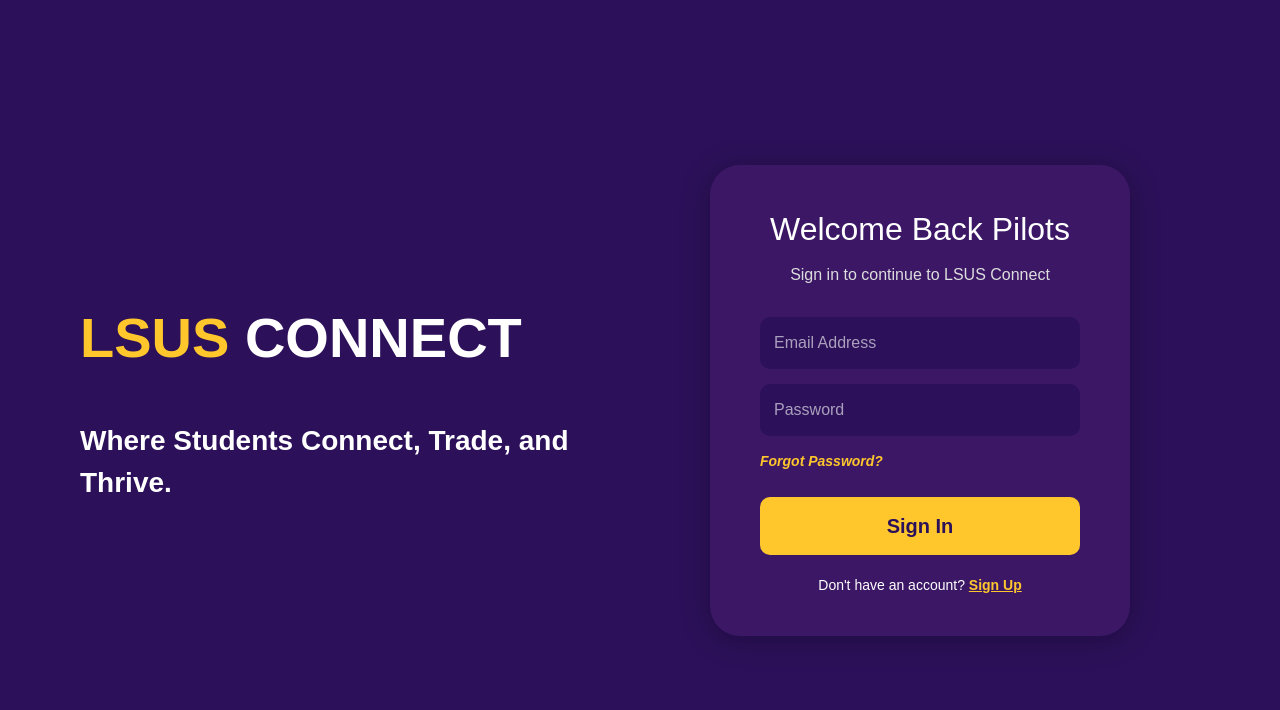
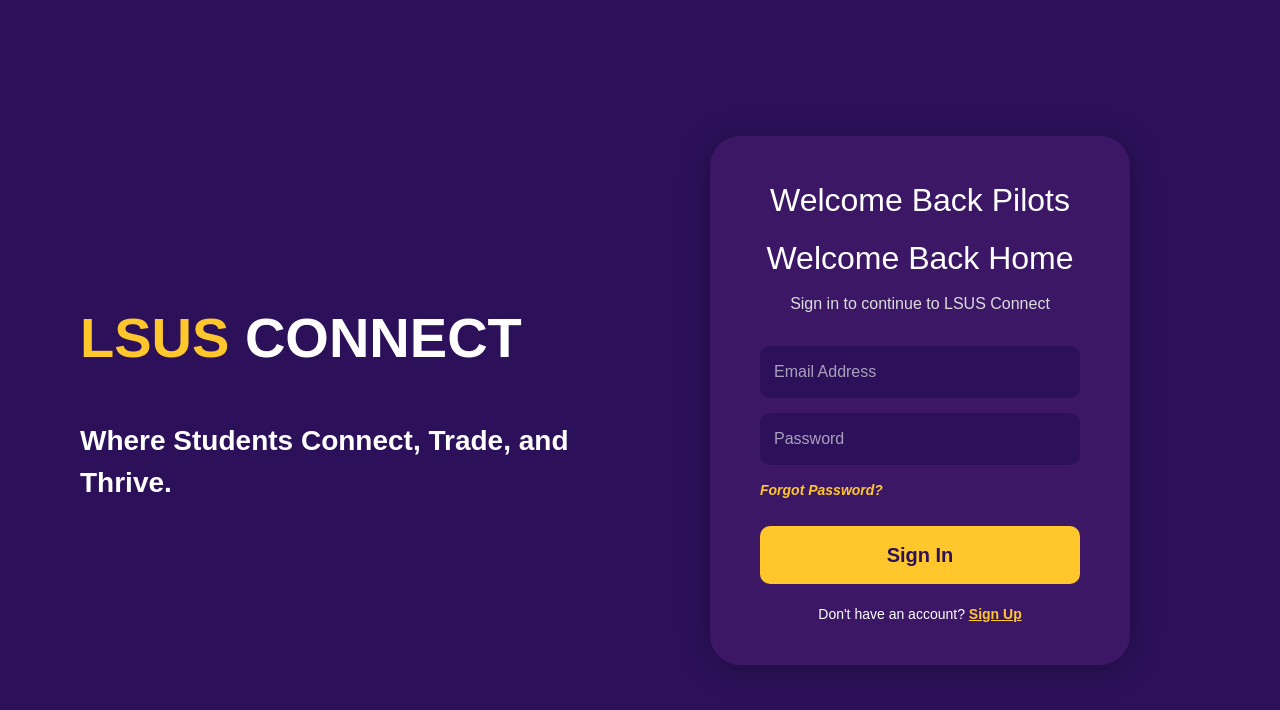
Before and after one commit to showrab09/LSUS_CONNECT, a Next.js app: page / in a window 1280 px wide. Shown: the top 710 px of the page. Built offline with nearby package versions, Linux system fonts and the light colour scheme.

Commit message:
little update

```diff
--- a/app/page.tsx
+++ b/app/page.tsx
@@ -16,6 +16,7 @@
       <section className="right">
         <div className="card">
           <h2 className="title">Welcome Back Pilots</h2>
+          <h3 className="title">Welcome Back Home</h3>
           <p className="subtitle">Sign in to continue to LSUS Connect</p>
 
           <input type="email" placeholder="Email Address" className="input" />
```
